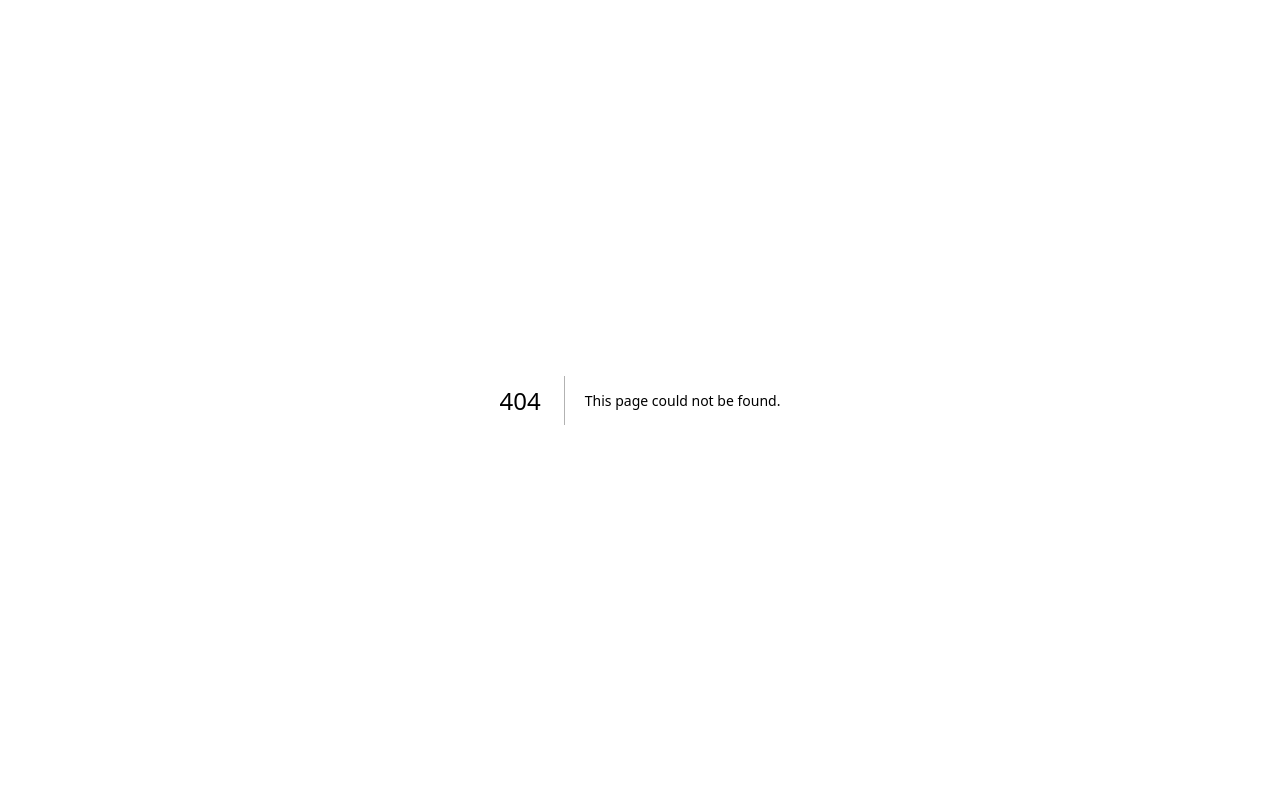
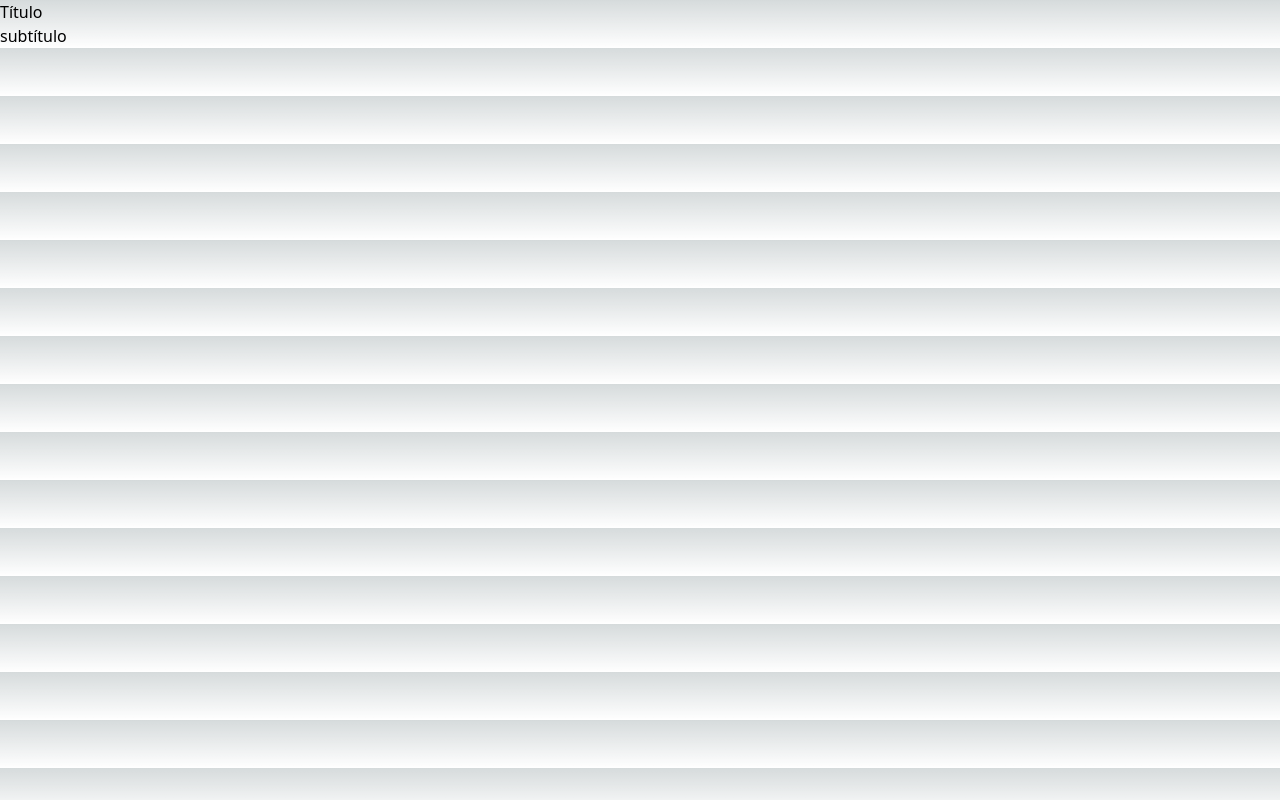
Before and after one commit to David-Santana98/exercicios, a Next.js app: page /basicos/usandoTitulo in a window 1280 px wide. Before the commit this address had no page. Built offline with nearby package versions, Linux system fonts and the light colour scheme.

Commit message:
entendendo a importação dos componentes

```diff
--- /dev/null
+++ b/components/Titulo.jsx
@@ -0,0 +1,8 @@
+export default function Titulo() {
+    return (
+        <>
+            <h1>Título</h1>
+            <h2>subtítulo</h2>
+        </>
+    )
+}
--- /dev/null
+++ b/pages/basicos/usandoTitulo.jsx
@@ -0,0 +1,8 @@
+import Titulo from "@/components/Titulo";
+export default function usandoTitulo() {
+  return (
+    <div>
+      <Titulo />
+    </div>
+  );
+}
```
